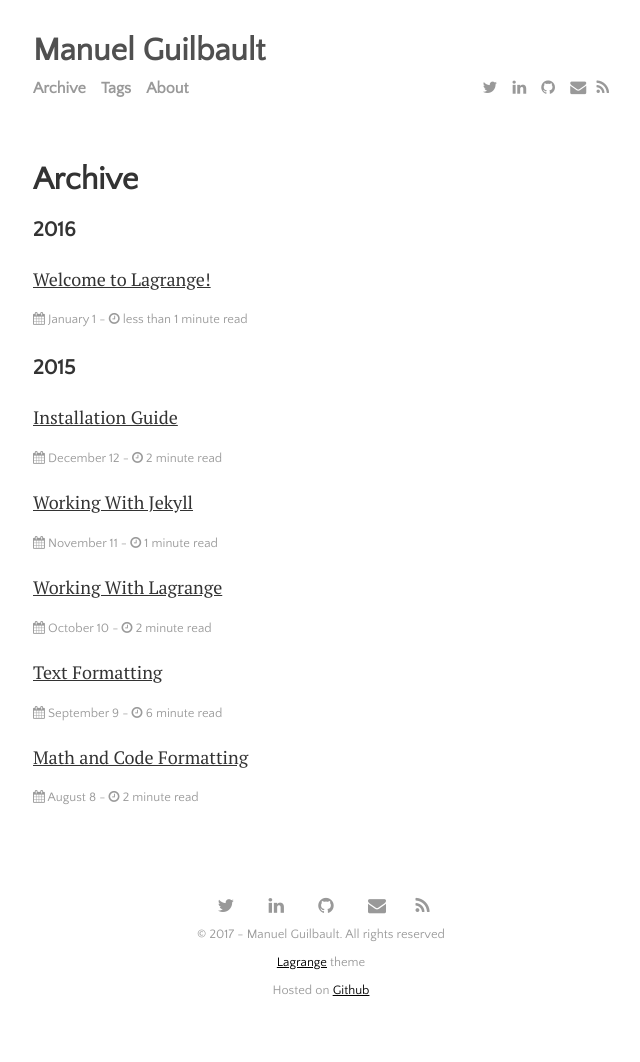
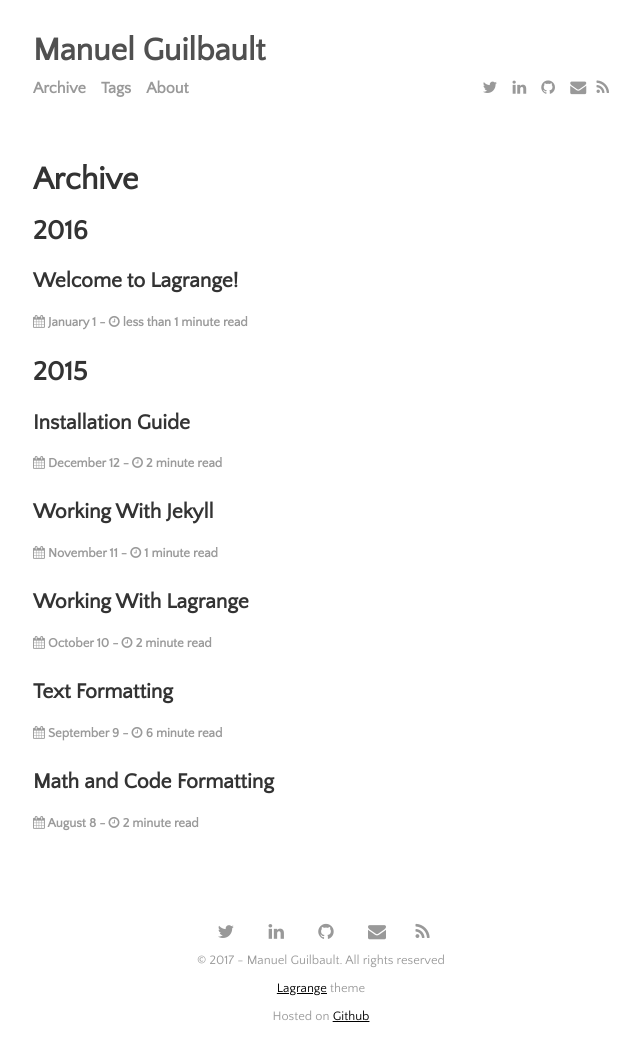
Before and after one commit to manuel-guilbault/manuel-guilbault.github.io, a Jekyll site: the page built from archive.md, in a window 1280 px wide. Shown: the whole page, without its empty margins (319-959 px from the left). Built offline with Jekyll 4.4.1, drawn with Linux system fonts in a browser that asks for light colours; nearby versions of some CDN libraries; before the commit the page ends 1036 px from its top, so only the background shows below that.

Commit message:
Style archive page

```diff
--- a/archive.md
+++ b/archive.md
@@ -6,18 +6,20 @@
   {% for post in site.posts %}
 
     {% unless post.next %}
-      <h3>{{ post.date | date: '%Y' }}</h3>
+      <h2>{{ post.date | date: '%Y' }}</h2>
     {% else %}
       {% capture year %}{{ post.date | date: '%Y' }}{% endcapture %}
       {% capture nyear %}{{ post.next.date | date: '%Y' }}{% endcapture %}
       {% if year != nyear %}
-        <h3>{{ post.date | date: '%Y' }}</h3>
+        <h2>{{ post.date | date: '%Y' }}</h2>
       {% endif %}
     {% endunless %}
 
     <li itemscope>
-      <a href="{{ site.baseurl }}{{ post.url }}">{{ post.title }}</a>
-      <p class="post-date"><span><i class="fa fa-calendar" aria-hidden="true"></i> {{ post.date | date: "%B %-d" }} - <i class="fa fa-clock-o" aria-hidden="true"></i> {% include read-time.html %}</span></p>
+      <h3>
+        <a href="{{ site.baseurl }}{{ post.url }}">{{ post.title }}</a>
+        <p class="post-date"><span><i class="fa fa-calendar" aria-hidden="true"></i> {{ post.date | date: "%B %-d" }} - <i class="fa fa-clock-o" aria-hidden="true"></i> {% include read-time.html %}</span></p>
+      </h3>
     </li>
 
   {% endfor %}
```
